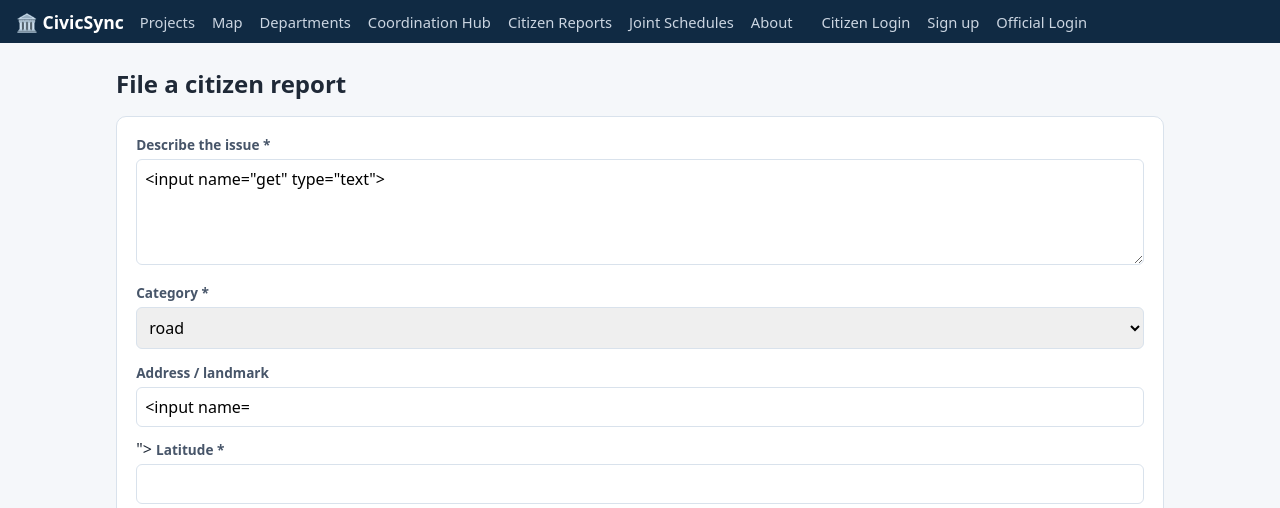
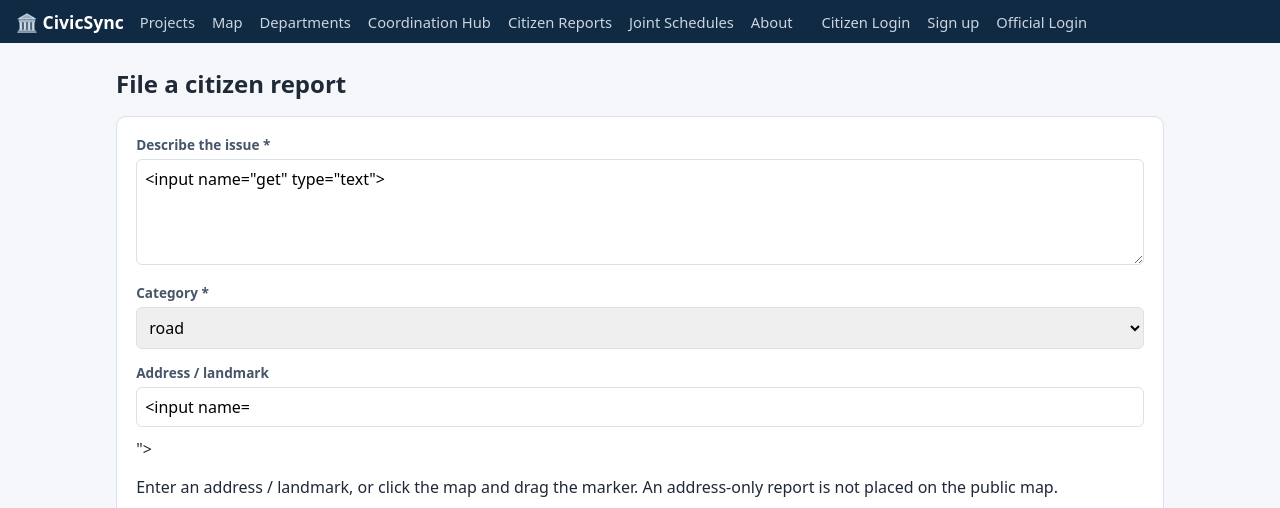
Before and after one commit to chittemrohith-creator/KYA, a Flask app: template templates/citizen/reports.html in a window 1280 px wide. Shown: the top 508 px of the page. Run offline with Flask 3, Linux system fonts and the light colour scheme; data comes from the database, SQL or seed files in the repository; tables that the repository leaves empty hold one stand-in row (values such as "Sample post"); the template is opened without the code that fills it: values that come from a table or form of the project are taken from there, most other values are stand-ins (such as "Sample title", 1, 10 or a date in 2020); form fields are guessed from the names that the template uses.

Commit message:
CivicSync: verified local completion and launch safeguards — templates/citizen/reports.html

```diff
--- a/templates/citizen/reports.html
+++ b/templates/citizen/reports.html
@@ -10,8 +10,11 @@
   <select name="category">{% for c in ['road','drainage','water','electricity','telecom','sewer','other'] %}
     <option value="{{ c }}" {% if form.get('category')==c %}selected{% endif %}>{{ c }}</option>{% endfor %}</select>
   <label>Address / landmark</label><input name="address" value="{{ form.get('address','') }}">
-  <label>Latitude *</label><input name="latitude" type="number" step="0.000001" value="{{ form.get('latitude','') }}" required>
-  <label>Longitude *</label><input name="longitude" type="number" step="0.000001" value="{{ form.get('longitude','') }}" required>
+  <p>Enter an address / landmark, or click the map and drag the marker. An address-only report is not placed on the public map.</p>
+  <input type="hidden" id="report-lat" name="latitude" value="{{ form.get('latitude','') }}">
+  <input type="hidden" id="report-lon" name="longitude" value="{{ form.get('longitude','') }}">
+  <div id="report-map" style="height:300px"></div><p id="report-map-status" class="muted">Address-only reporting is available even if the map cannot load.</p>
+  <button type="button" id="clear-report-location" class="secondary">Clear map location / use address only</button>
   <label>Photo URL (optional proof)</label><input name="photo_url" value="{{ form.get('photo_url','') }}">
   <label>Link to an existing project (optional)</label>
   <select name="linked_project_id"><option value="">— none —</option>
@@ -38,3 +41,9 @@ Consider linking instead of re-reporting.</div>
 </div>
 {% else %}<p class="muted">You have no reports yet.</p>{% endfor %}
 {% endblock %}
+
+{% block scripts %}
+<link rel="stylesheet" href="https://unpkg.com/leaflet@1.9.4/dist/leaflet.css">
+<script src="https://unpkg.com/leaflet@1.9.4/dist/leaflet.js"></script>
+<script src="{{ url_for('static', filename='report-map.js') }}"></script>
+{% endblock %}
```
